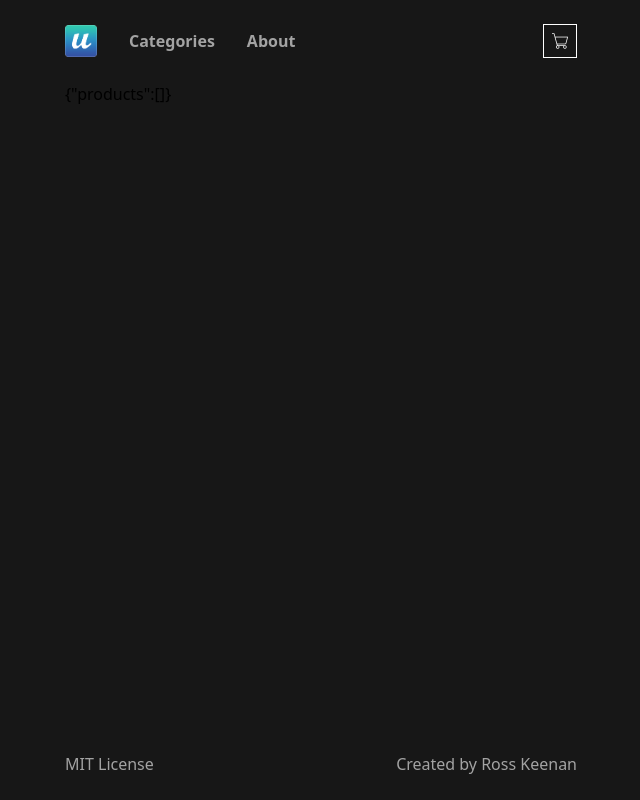
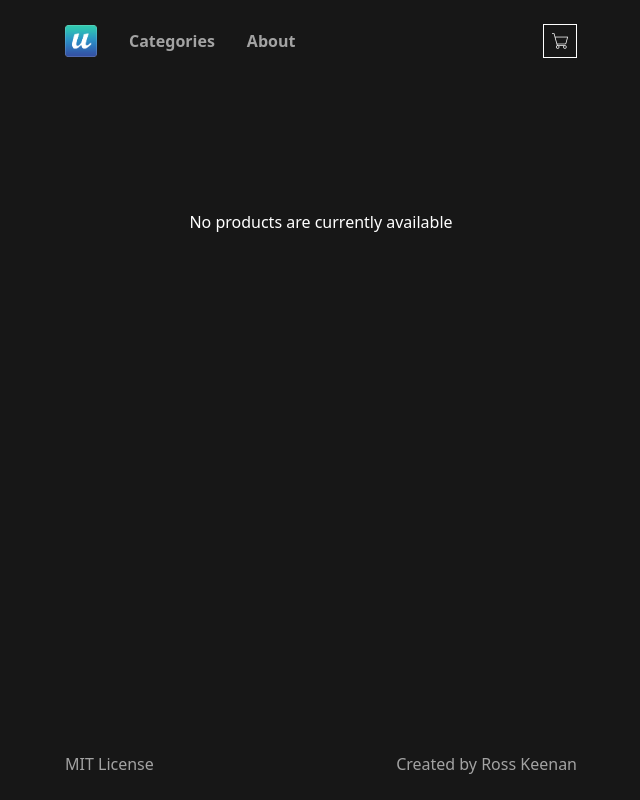
Before and after one commit to r-keenan/sveltekit-ecommerce, a SvelteKit app: page / in a window 1280 px wide. Shown: the whole page, without its empty margins (319-959 px from the left). Built offline with nearby package versions, Linux system fonts and the light colour scheme; no server answers; the database is empty.

Commit message:
Add no products found conditional rendering.

```diff
--- a/src/routes/+page.svelte
+++ b/src/routes/+page.svelte
@@ -4,7 +4,11 @@
 </script>
 
 <div>
-	<p class="white">
-		{JSON.stringify(data)}
+	<p class="text-white">
+		{#if data.products.length > 0}
+			{JSON.stringify(data)}
+		{:else}
+			<p class="w-full text-center pt-32">No products are currently available</p>
+		{/if}
 	</p>
 </div>
```
